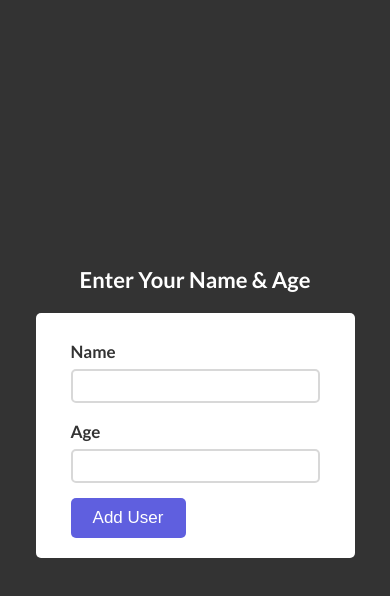
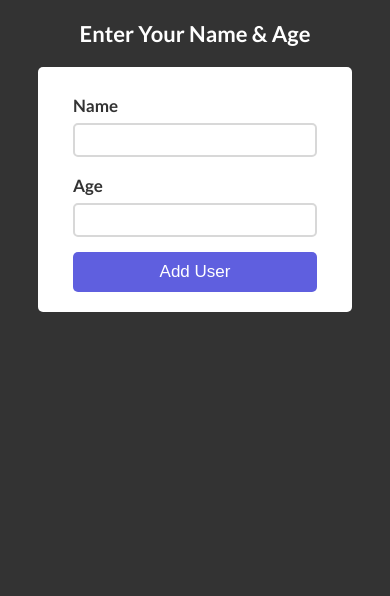
Before and after one commit to jawad-ul-hassan/CRUD-React-App, a React (Create React App) app: page / in a window 390 px wide. Shown: the top 596 px of the page. Built offline with nearby package versions, Linux system fonts and the light colour scheme; the HTML template or start-up script is replaced by a standard one.

Commit message:
Design & Layout is improved

```diff
--- a/src/App.module.css
+++ b/src/App.module.css
@@ -1,14 +1,15 @@
 .app {
   display: flex;
-  flex-direction: column;
   justify-content: center;
   align-items: center;
-  height: 100%;
-  width: 100%;
+  flex-direction: column;
+  margin: 0 auto;
+  max-width: 1960px;
 }
 
 .app h1 {
   font-size: 3.7rem;
+  margin-top: 15px;
 }
 
 @media (max-width: 695px) {
--- a/src/components/UserCardList.module.css
+++ b/src/components/UserCardList.module.css
@@ -2,6 +2,7 @@
   background-color: #fff;
   color: #333;
   width: 680px;
+  margin-bottom: 25px;
   padding: 25px 15px 15px;
   border-radius: 5px;
 }
@@ -27,7 +28,7 @@
 
 @media (max-width: 475px) {
   .user-card-list {
-    width: 100%;
+    width: 314px;
   }
 
   .user-card-list span {
--- a/src/components/UserForm.module.css
+++ b/src/components/UserForm.module.css
@@ -66,7 +66,7 @@
 
 @media (max-width: 475px) {
   .user-form {
-    width: 100%;
+    width: 314px;
     padding: 15px 20px;
     margin: 15px 0px 25px;
   }
@@ -85,7 +85,7 @@
   }
 
   .user-form .user-btn {
-    width: 115px;
+    width: 100%;
     font-size: 1.7rem;
   }
 }
--- a/src/index.css
+++ b/src/index.css
@@ -17,10 +17,6 @@ body {
   font-weight: 400;
   font-size: 1.6rem;
   line-height: 1.7;
-  width: 100%;
+  width: 100vw;
   height: 100vh;
-  display: flex;
-  flex-direction: column;
-  justify-content: center;
-  align-items: center;
 }
```
